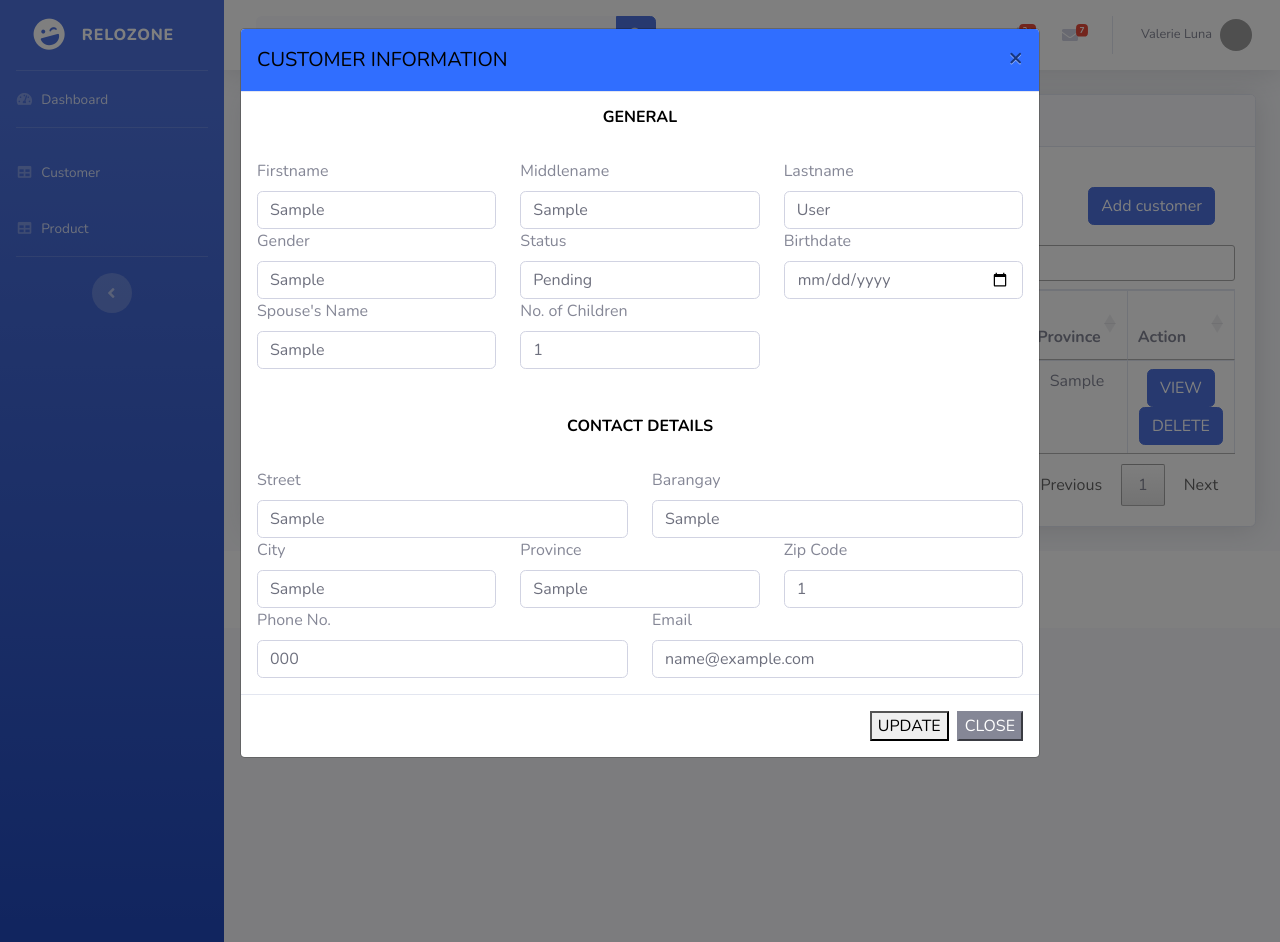
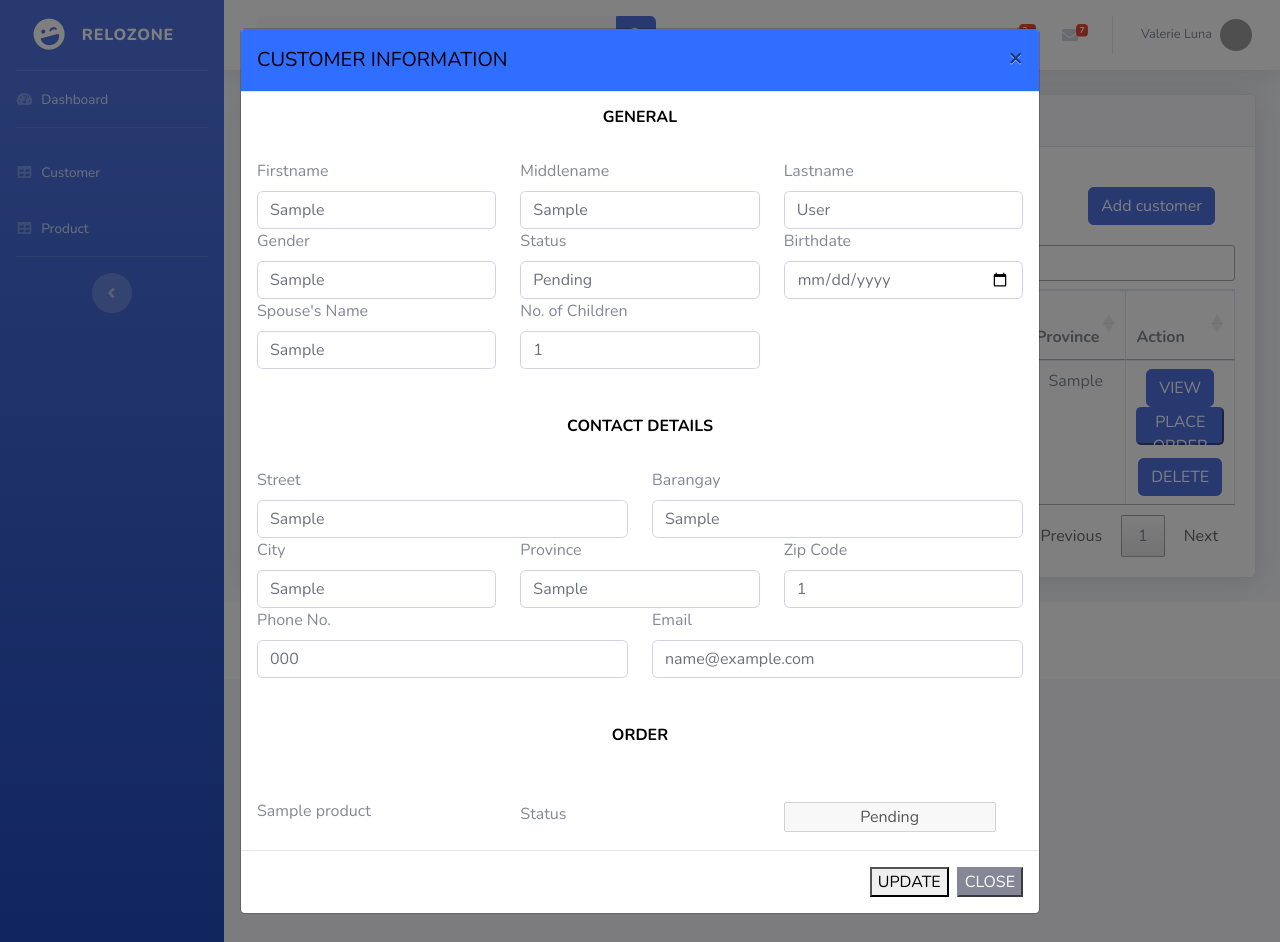
Before and after one commit to AldrenKim/IM2_Project, a Django app: page /index/dashboard/customer/ in a window 1280 px wide, after a click on "VIEW". Run offline with Django 3.2, Linux system fonts and the light colour scheme; tables that the repository leaves empty hold one stand-in row (values such as "Sample post"); some libraries are stand-ins or nearby versions; grey boxes are pictures that could not be loaded.

Commit message:
Added order

```diff
--- a/ReloZone/models.py
+++ b/ReloZone/models.py
@@ -36,7 +36,22 @@ class Product(models.Model):
 	color = models.CharField(max_length=20)
 	size = models.CharField(max_length=20)
 	stocks= models.IntegerField()
-	price = models.IntegerField()
+	price = models.FloatField()
 
 	class Meta:
 		db_table="Product"
+
+class Order(models.Model):
+	customer= models.ForeignKey(
+		Customer, null=True, on_delete=models.SET_NULL
+	)
+	product= models.ForeignKey(
+		Product, null=True, on_delete=models.SET_NULL
+	)
+	date_create = models.DateTimeField(default=timezone.now)
+	status = models.CharField(max_length=10, default='None')
+	cost = models.FloatField()
+	quantity = models.IntegerField()
+
+	class Meta:
+		db_table="Order"
--- a/ReloZone/templates/ReloZone/addcustomer.html
+++ b/ReloZone/templates/ReloZone/addcustomer.html
@@ -370,7 +370,7 @@
                             <!-- Zip Code & City-->
                             <div class="form-group">
                                 <div class="form-row form-row-1">
-                                    <input type="number"  name="zip" class="zip" id="zip" placeholder="Zip Code" required>
+                                    <input type="number"  name="zipp" class="zip" id="zipp" placeholder="Zip Code" required>
                                 </div>
                                 <div class="form-row form-row-2">
                                     <select name="city" id="city" required>
--- a/ReloZone/templates/ReloZone/customer.html
+++ b/ReloZone/templates/ReloZone/customer.html
@@ -346,11 +346,8 @@
 
                         <!-- VIEW & DELETE button -->
                         <a type="button" class="btn btn-primary" href="#" data-toggle="modal" data-target="#newModal-{{c.id}}">VIEW</a>
-
-                        <button type="button" class="btn btn-primary" data-toggle="modal" data-target="#exampleModal-{{c.id}}">
-                          DELETE
-                        </button>
-
+                        <button type="button" style="border-radius: 5px; height: 38px" class="btn-primary" data-toggle="modal" data-target="#buyModal-{{c.id}}">PLACE ORDER</button>
+                        <button type="button" class="btn btn-primary" data-toggle="modal" data-target="#exampleModal-{{c.id}}">DELETE</button>
 
                         </td>
                       </tr>
@@ -456,6 +453,23 @@
                                   </div>
                                 </div>
 
+                                <br><br>
+                                <h6 style="text-align: center; color: black; font-weight: bolder;">ORDER</h6>
+                                <br><br>
+                                <div class="row">
+                                  {% for order in orders %} {% if order.customer.id == c.id %}
+                                  <div class="col-sm-4 ">
+                                      <h6>{{order.product.productName}}</h6>
+                                  </div>
+                                  <div class="col-sm-4 ">
+                                    <label for="">Status</label>
+                                  </div>
+                                  <div class="col-sm-4">
+                                      <input type="text" class="{% if order.status == 'None' %} text-gray-400 {% elif order.status == 'Pending' %} text-red {% else %} text-green {% endif %} text-center" value="{{order.status}}" disabled>
+                                  </div>
+                                  {% endif %} {% endfor %}
+                                </div>
+
                             </div>
                           </div>
                         </div>
@@ -467,6 +481,57 @@
                     </form>
                     </div>
                   </div>
+
+                    <!-- Modal BUY-->
+                    <div class="modal fade" id="buyModal-{{c.id}}" tabindex="-1" role="dialog" aria-labelledby="buyNormalLabel" aria-hidden="true">
+                      <div class="modal-dialog" role="document">
+                        <div class="modal-content">
+                            <div class="modal-header">
+                                <h5 class="modal-title" id="buyModalLabel">ORDER</h5>
+                                <button type="button" class="close" data-dismiss="modal" aria-label="Close" >
+                                  <span aria-hidden="true">&times;</span>
+                                </button>
+                            </div>
+                            <form id="buyForm" method="post">
+                              {% csrf_token %}
+                              <div class="modal-body">
+                                <div class="row">
+                                  <div class="col-12" id="startup-tab-1">
+                                    <h6 style="text-align: center; color: black; font-weight: bolder;">GENERAL</h6>
+                                    <br>
+                                  </div>
+                                </div>
+                                <input type="text" name="id" value="{{c.id}}" hidden>
+                                {% for product in products %}
+                                <div class="row">
+                                  <div class = "col-sm-4">
+                                    <label for="">Product Name</label>
+                                    <input type="text" class="form-control" id="productName"  name="productName" value ={{product.productName}} disabled>
+                                  </div>
+                                  <div class = "col-sm-3">
+                                    <label for="">Price</label>
+                                    <input type="text" class="form-control" id="productPrice" name="productPrice" value ={{product.price}} disabled>
+                                  </div>
+                                  <div class = "col-sm-3">
+                                    <label for="">Quantity</label>
+                                    <input type="number" class="form-control" id="quanti" name="quanti">
+                                  </div>
+                                  <div class = "col-sm-2">
+                                    <label for="">&nbsp;</label>
+                                    <input type="checkbox" class="form-control" id="chkBox" name="chkBox" value ={{product.id}}>
+                                  </div>
+                                </div>
+                                {% endfor %}
+                                <div class="modal-footer" style="margin-top: 20px ;">
+                                  <button type="submit" id = "btnOrder" name = "btnOrder" class="btn btn-primary">Place Order</button>
+                                  <button type="button" class="button btn-secondary" data-dismiss="modal">CLOSE</button>
+                                </div>
+                              </div>
+                            </form>
+                        </div>
+                      </div>
+                    </div>
+
 
                   <!-- Modal DELETE-->
                   <div class="modal fade" id="exampleModal-{{c.id}}" tabindex="-1" role="dialog" aria-labelledby="exampleModalLabel" aria-hidden="true">
--- a/ReloZone/views.py
+++ b/ReloZone/views.py
@@ -1,7 +1,7 @@
 from django.views.generic import TemplateView, View
 from django.shortcuts import render, redirect
-from .models import Customer, Product, Person
-from .forms import CustomerForm, ProductForm
+from .models import Customer, Product, Person, Order
+from .forms import CustomerForm, ProductForm, OrderForm
 from django.http import HttpResponse
 
 
@@ -16,11 +16,14 @@ class DashboardView(TemplateView):
 class CustomerView(TemplateView):
     def get(self, request):
         customer = Customer.objects.all()
-
+        products = Product.objects.all()
+        orders = Order.objects.all()
         data = {
-            "customer": customer
+            "customer": customer,
+            "products": products,
+            "orders": orders
         }
-
+        print(len(orders))
         return render(request, 'customer.html', data)
 
     def post(self, request):
@@ -59,10 +62,32 @@ class CustomerView(TemplateView):
                 print(pers)
                 print("Record deleted!")
 
+            elif 'btnOrder' in request.POST:
+                cid = request.POST.get("id")
+                customer = Customer.objects.filter(
+                    pk=cid
+                ).get()
+                order_list = request.POST.getlist('chkBox')
+                quanti_list = request.POST.getlist('quanti')
+                for oder  in order_list:
+                    product = Product.objects.filter(id=oder).get()
+                    quantity = quanti_list[order_list.index(oder)]
+                    cost = product.price * float(quantity)
+                    Product.objects.filter(id=oder).update(stocks = product.stocks-int(quantity))
+                    product_info_dict={
+                        'customer': customer, 'product':product, 'cost':cost, 'quantity':quantity, 'status':'Pending'
+                    }
+                    Order.objects.create(**product_info_dict)
+                print("Done")
+
         customer = Customer.objects.all()
+        products = Product.objects.all()
+        orders = Order.objects.all()
 
         data = {
-            "customer": customer
+            "customer": customer,
+            "products": products,
+            "orders": orders
         }
 
         return render(request, 'customer.html', data)
@@ -112,6 +137,7 @@ class AddCustomerView(View):
 
     def post(self, request):
         form = CustomerForm(request.POST)
+
         print(form.errors)
         if form.is_valid():
 
@@ -123,7 +149,7 @@ class AddCustomerView(View):
             birthday = request.POST.get("birthday")
             street = request.POST.get("street")
             brgy= request.POST.get("brgy")
-            zipp = request.POST.get("zip")
+            zipp = request.POST.get("zipp")
             city = request.POST.get("city")
             province= request.POST.get("province")
             phone = request.POST.get("phone")
@@ -135,7 +161,6 @@ class AddCustomerView(View):
                                 zipp = zipp, city = city, province = province, email = email, phone = phone,
                                 spouse = spouse, children = children)
             form.save()
-            #return render(request, 'customer.html')
             customer = Customer.objects.all()
 
             data = {
```
Also changed, not shown: ReloZone/forms.py (+6 -1 lines).
